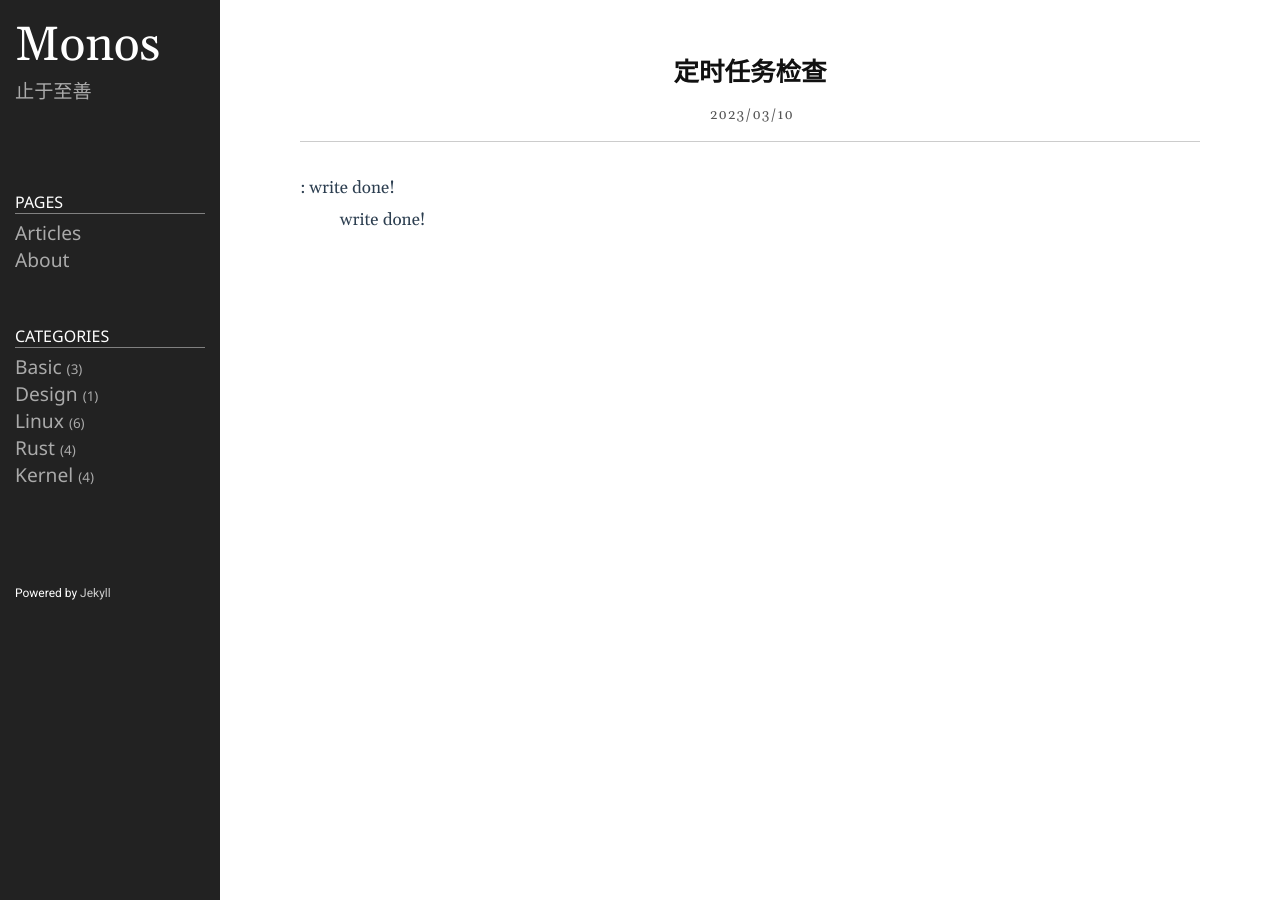
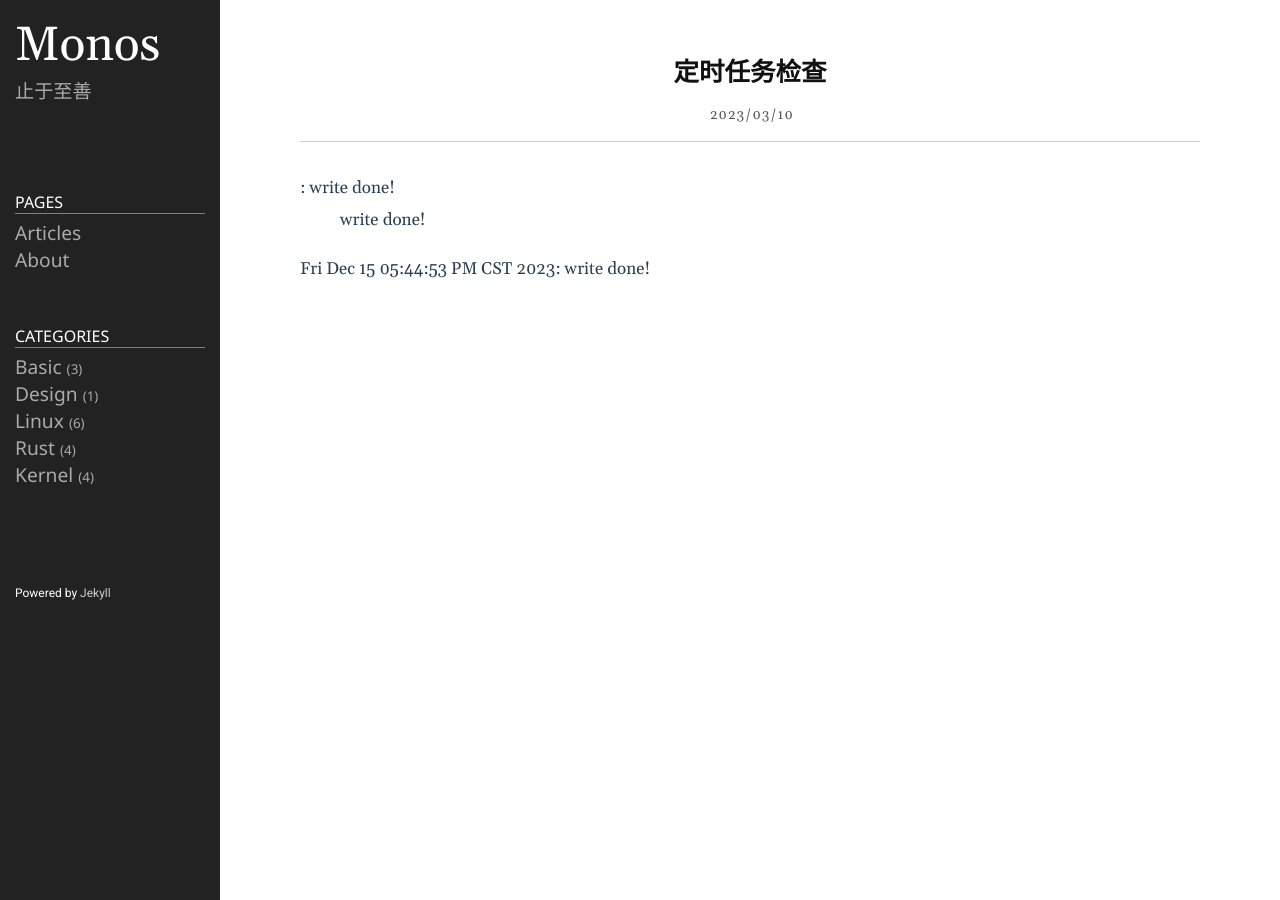
Before and after one commit to lclgo/lclgo.github.io, a Jekyll site: the page built from _posts/2023-03-10-weekly.md, in a window 1280 px wide. Built offline with Jekyll 4.4.1, drawn with Linux system fonts in a browser that asks for light colours.

Commit message:
timer check

```diff
--- a/_posts/2023-03-10-weekly.md
+++ b/_posts/2023-03-10-weekly.md
@@ -9,3 +9,5 @@ category: basic
 : write done!
 
 : write done!
+
+Fri Dec 15 05:44:53 PM CST 2023: write done!
```
